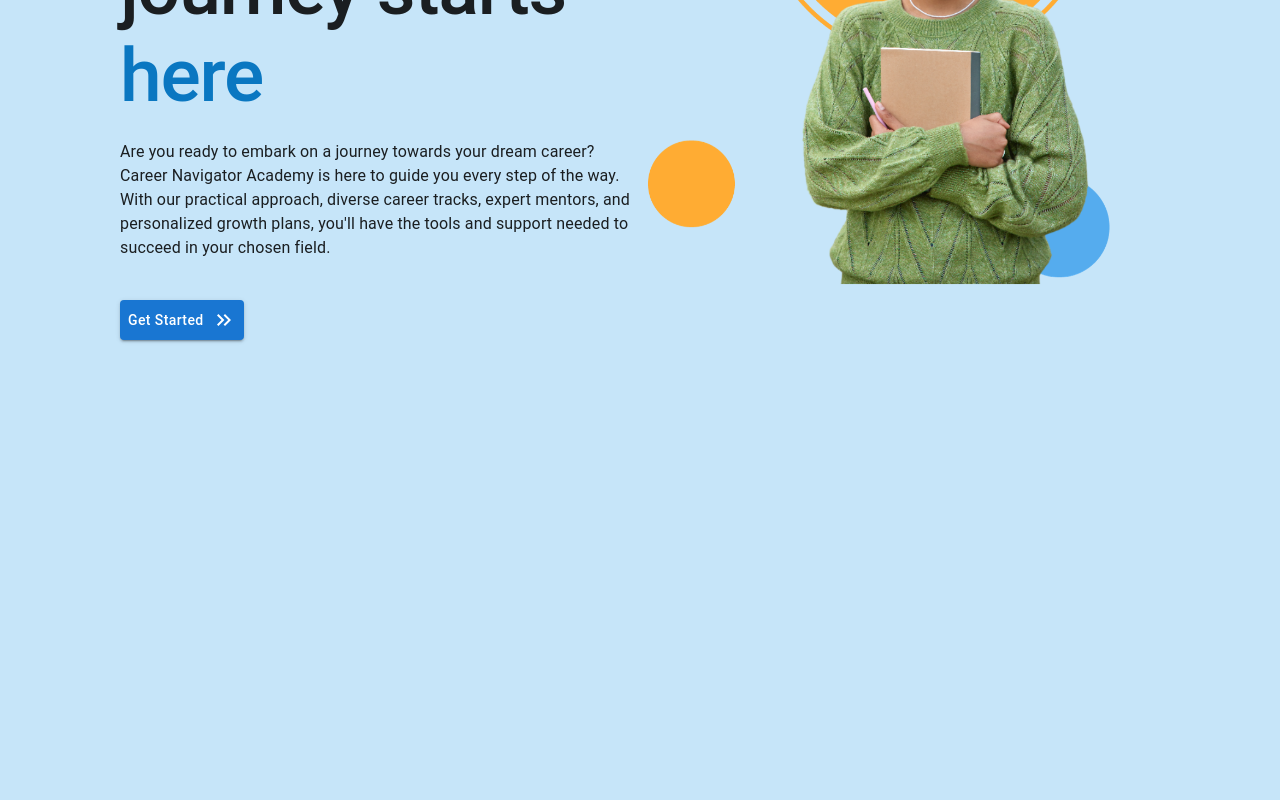
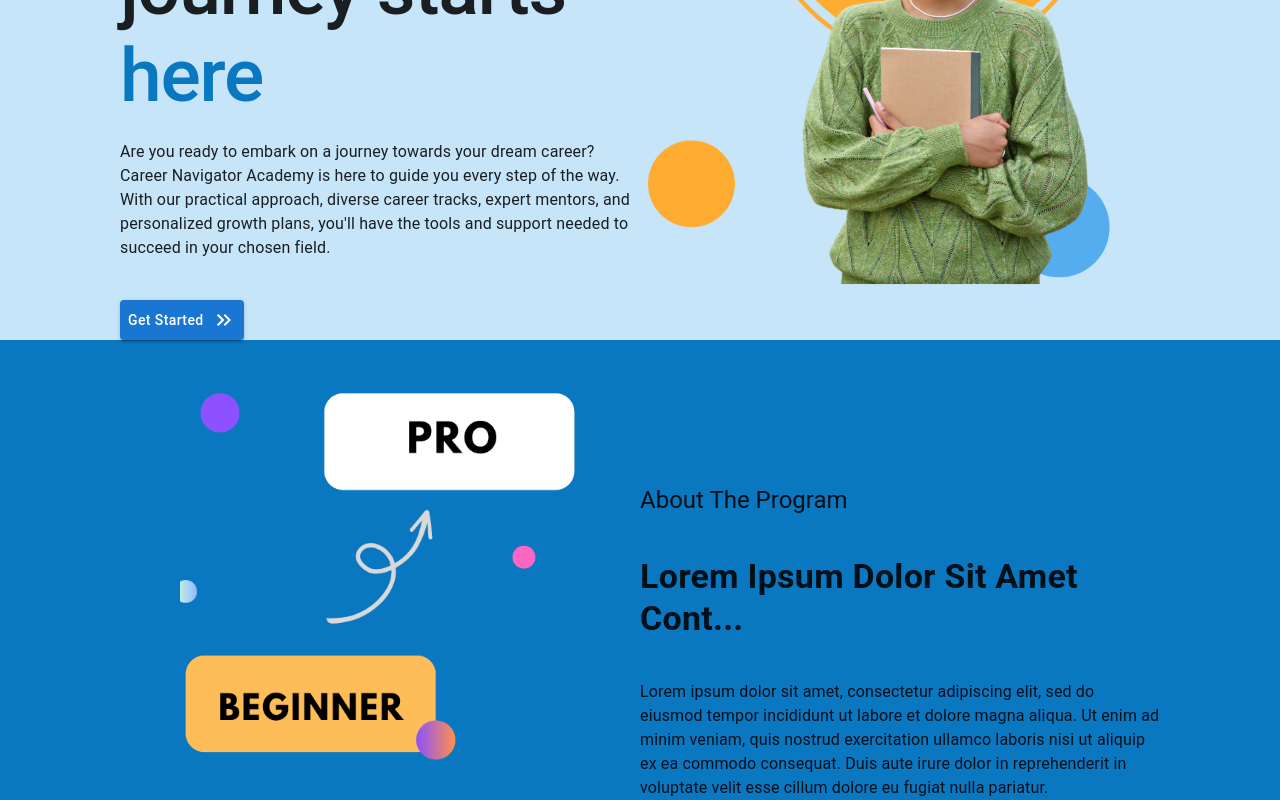
Before and after one commit to Career-Navigator-Academy/Career-Navigator-Academy.github.io, a React (Create React App) app: page / in a window 1280 px wide. Shown: the part 398-1198 px from the top of the page. Before the commit the page ends 800 px from the top, so only its background shows below. Built offline with nearby package versions, Linux system fonts and the light colour scheme.

Commit message:
added about section

```diff
--- a/src/components/AppBar.js
+++ b/src/components/AppBar.js
@@ -99,9 +99,10 @@ export default function NavBar() {
               display: { xs: "flex", md: "none" },
               // mr: 1,
               me: "auto",
+              mr: { md: 0, xs: 2 },
             }}
           />
-          <Typography
+          {/* <Typography
             variant="h5"
             noWrap
             component="a"
@@ -118,7 +119,7 @@ export default function NavBar() {
             }}
           >
             C-Nava
-          </Typography>
+          </Typography> */}
           <Box
             textAlign="center"
             justifyContent="center"
--- a/src/pages/Landing.js
+++ b/src/pages/Landing.js
@@ -2,6 +2,7 @@ import { Box, Grid, Typography, Button } from "@mui/material";
 import React from "react";
 import girl from "../resources/girl1.png";
 import draft from "../resources/bulb.png";
+import pic from "../resources/Beginner.png";
 import KeyboardDoubleArrowRightIcon from "@mui/icons-material/KeyboardDoubleArrowRight";
 
 export default function Landing() {
@@ -9,6 +10,9 @@ export default function Landing() {
     <Box>
       <Box>
         <Grid
+          justifyContent="center"
+          alignContent="center"
+          display="flex"
           container
           sx={{ px: { md: 5, xs: 3 } }}
           columnSpacing={{ md: 2, xs: 0 }}
@@ -61,7 +65,33 @@ export default function Landing() {
         </Grid>
       </Box>
       {/* Second Section */}
-      <Box sx={{ bgcolor: "#0A77C1", mt: 5 }}></Box>
+      <Box sx={{ bgcolor: "#0A77C1", pt: 5, px: { md: 15, xs: 2 } }}>
+        <Grid container>
+          <Grid item md={6} xs={12} justifyContent="center" display="center">
+            <Box
+              component="img"
+              src={pic}
+              sx={{ width: { md: "400px", xs: "35px" } }}
+            />
+          </Grid>
+          <Grid item md={6} xs={12}>
+            <Typography variant="h5" sx={{ mt: 5, pt: 8 }}>
+              About The Program
+            </Typography>
+            <Typography variant="h4" sx={{ py: 5, fontWeight: 600 }}>
+              Lorem Ipsum Dolor Sit Amet Cont...
+            </Typography>
+            <Typography variant="p">
+              Lorem ipsum dolor sit amet, consectetur adipiscing elit, sed do
+              eiusmod tempor incididunt ut labore et dolore magna aliqua. Ut
+              enim ad minim veniam, quis nostrud exercitation ullamco laboris
+              nisi ut aliquip ex ea commodo consequat. Duis aute irure dolor in
+              reprehenderit in voluptate velit esse cillum dolore eu fugiat
+              nulla pariatur.
+            </Typography>
+          </Grid>
+        </Grid>
+      </Box>
     </Box>
   );
 }
```
Also changed, not shown: src/resources/Beginner.png (added).
